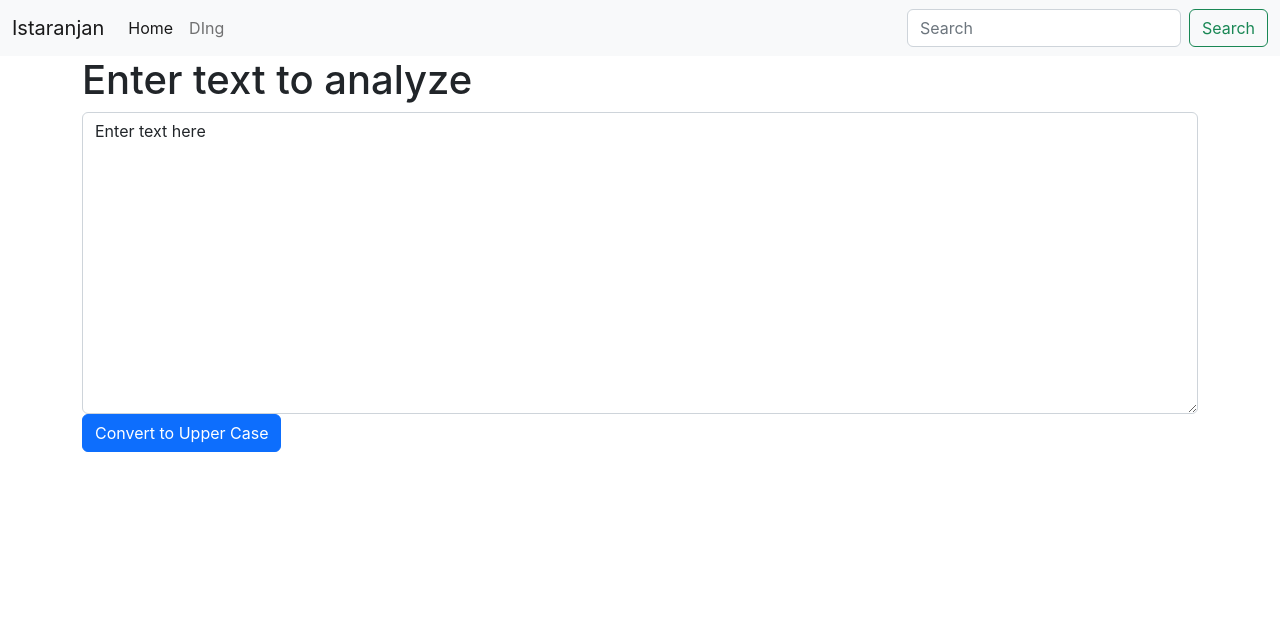
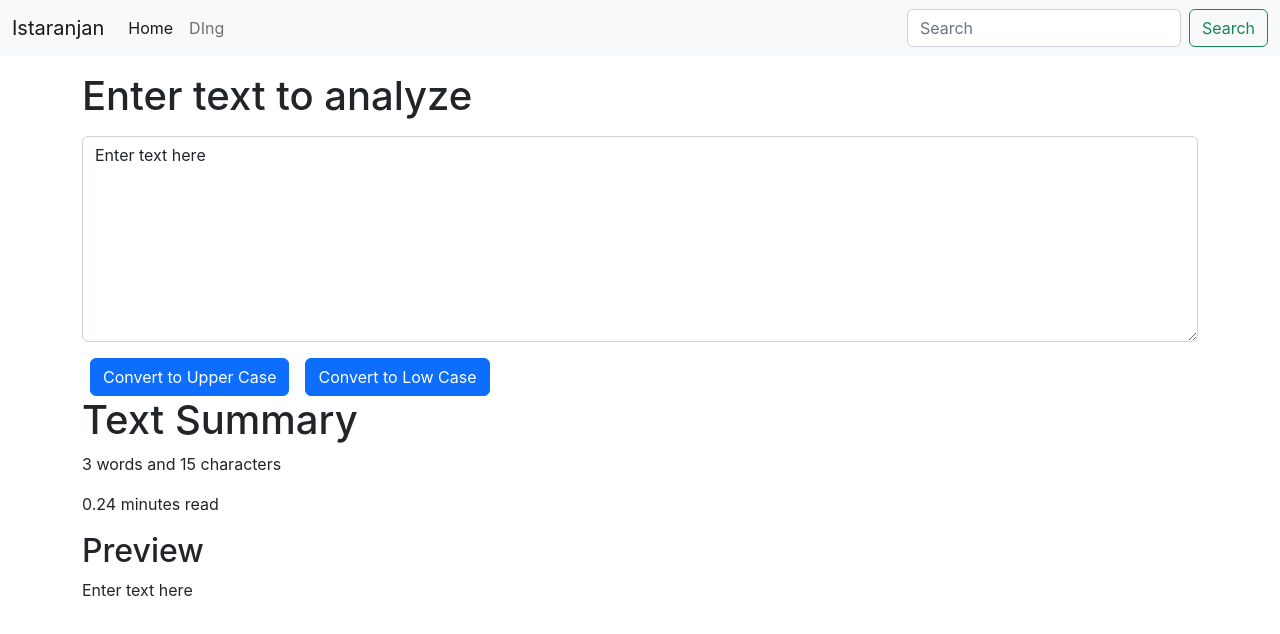
Before and after one commit to istaranjandas/Text-Utility, a React (Create React App) app: page / in a window 1280 px wide. Shown: the top 634 px of the page. Built offline with nearby package versions, Linux system fonts and the light colour scheme.

Commit message:
lower case

```diff
--- a/src/App.js
+++ b/src/App.js
@@ -6,7 +6,7 @@ function App() {
   return (
     <>
       <Navbar title="Istaranjan" aboutText="DIng" />
-      <div className="container">
+      <div className="container my-3">
         <TextForm heading="Enter text to analyze"/>
       </div>
     </>
--- a/src/components/TextForm.js
+++ b/src/components/TextForm.js
@@ -3,8 +3,13 @@ import React,{useState} from 'react'
 export default function TextForm(props) {
     const [text, setText] = useState('Enter text here');
     const handleUpClick =() =>{
-        console.log("Up Button Clicked");
+        // console.log("Up Button Clicked");
         const newText = text.toUpperCase();
+        setText(newText);
+    }
+    const handleLowClick =() =>{
+        // console.log("Up Button Clicked");
+        const newText = text.toLowerCase();
         setText(newText);
     }
     const handleOnChange =(event) =>{
@@ -12,11 +17,19 @@ export default function TextForm(props) {
         setText(event.target.value);
     }
   return (
+    <>
     <div className="form-group">
     <h1>{props.heading}</h1>
 
-    <textarea className="form-control" value={text} onChange={handleOnChange} id="myBox" rows="12"></textarea>
-    <button className="btn btn-primary" onClick={handleUpClick} >Convert to Upper Case</button>
+    <textarea className="form-control my-3" value={text} onChange={handleOnChange} id="myBox" rows="8"></textarea>
+    <button className="btn btn-primary mx-2" onClick={handleUpClick} >Convert to Upper Case</button>
+    <button className="btn btn-primary mx-2" onClick={handleLowClick} >Convert to Low Case</button>
   </div>
+  <h1>Text Summary</h1>
+  <p>{text.split(" ").length} words and {text.length} characters</p>
+  <p>{0.08 * text.split(" ").length} minutes read</p>
+  <h2>Preview</h2>
+  <p>{text}</p>
+  </>
   )
 }
```
